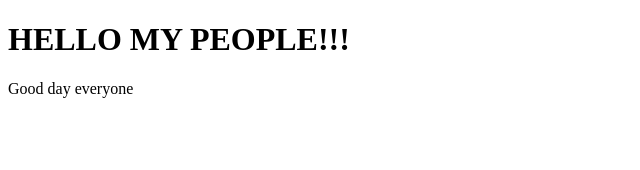
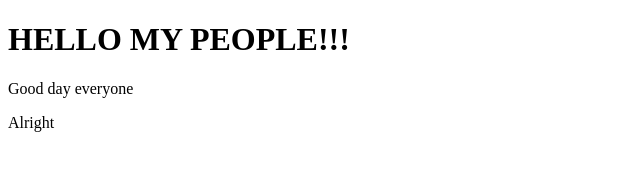
Before and after one commit to HabeeblaiMoshoodOpeyemi/Gitnew, a plain HTML site: page index.html in a window 1280 px wide. Shown: the full height of the page, 0-640 px from the left. Drawn offline with Linux system fonts and the light colour scheme.

Commit message:
added alright

```diff
--- a/index.html
+++ b/index.html
@@ -8,5 +8,6 @@
 <body>
     <h1>HELLO MY PEOPLE!!!</h1>
     <p>Good day everyone</p>
+    <p>Alright</p>
 </body>
 </html>
```
